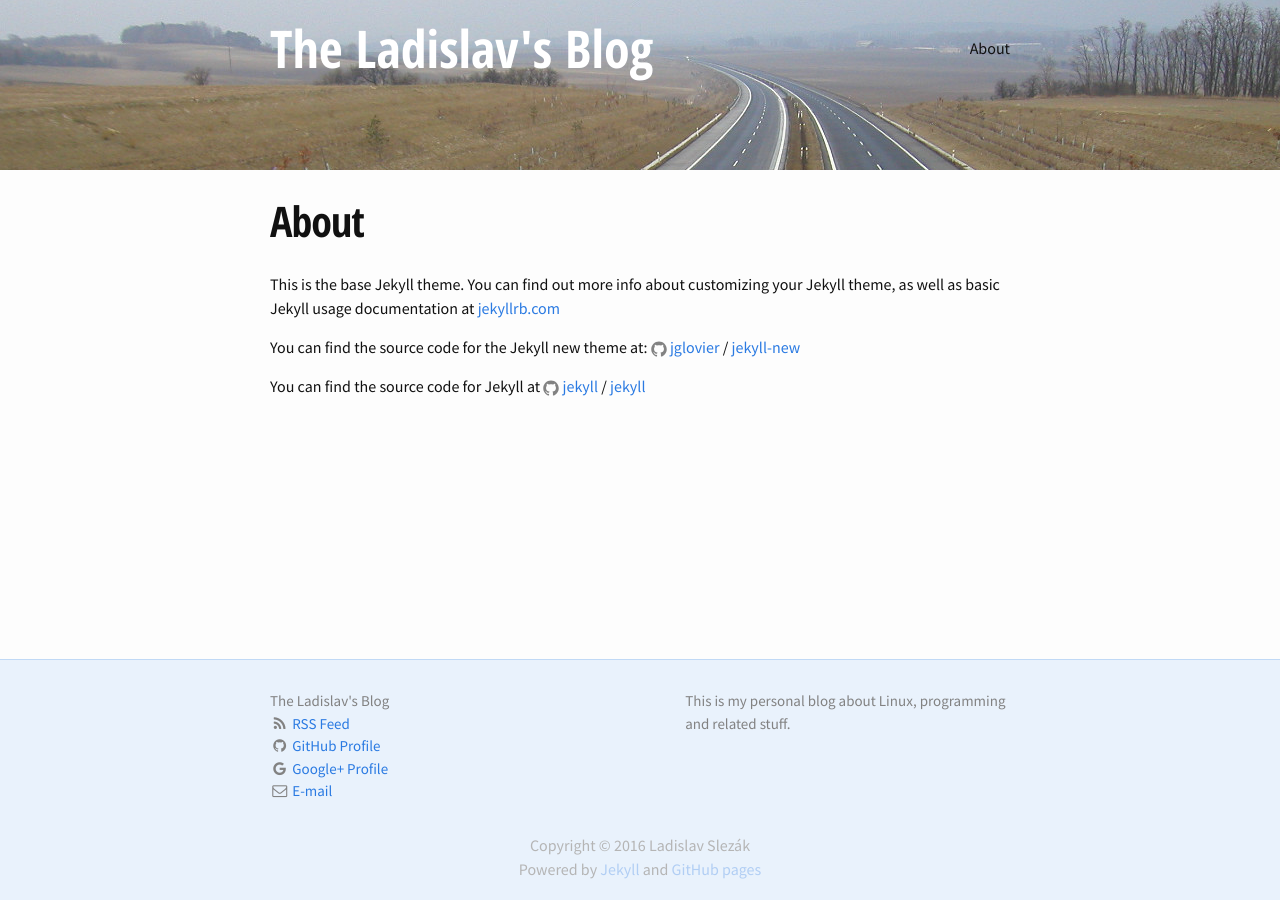
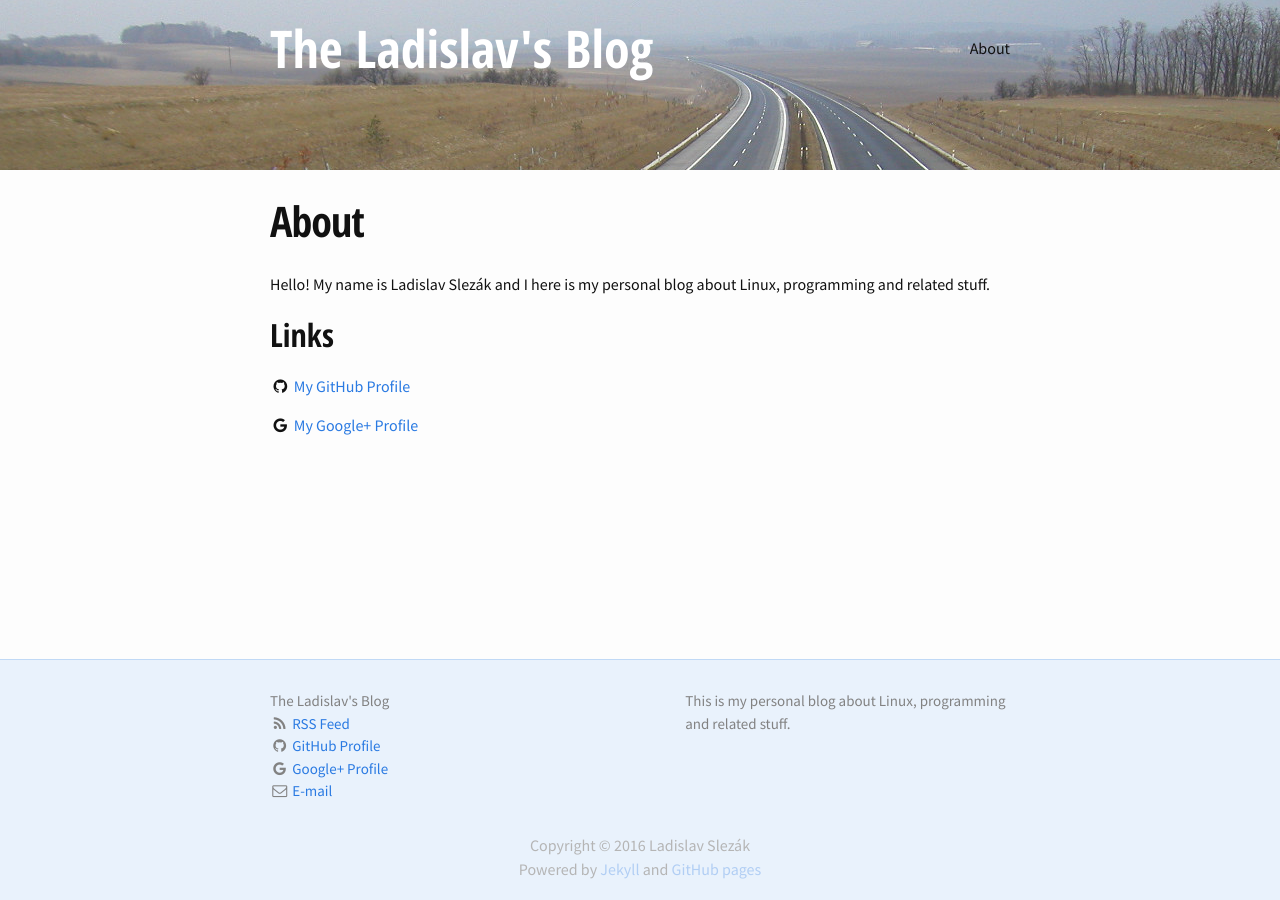
Before and after one commit to lslezak/blog, a Jekyll site: the page built from about.md, in a window 1280 px wide. Built offline with Jekyll 4.4.1, drawn with Linux system fonts in a browser that asks for light colours; nearby versions of some CDN libraries.

Commit message:
updated about

```diff
--- a/about.md
+++ b/about.md
@@ -4,12 +4,11 @@ title: About
 permalink: /about/
 ---
 
-This is the base Jekyll theme. You can find out more info about customizing your Jekyll theme, as well as basic Jekyll usage documentation at [jekyllrb.com](http://jekyllrb.com/)
+Hello! My name is Ladislav Slezák and I here is my personal blog about
+Linux, programming and related stuff.
 
-You can find the source code for the Jekyll new theme at:
-{% include icon-github.html username="jglovier" %} /
-[jekyll-new](https://github.com/jglovier/jekyll-new)
+## Links
 
-You can find the source code for Jekyll at
-{% include icon-github.html username="jekyll" %} /
-[jekyll](https://github.com/jekyll/jekyll)
+<span class="fa fa-github fa-fw"></span> [My GitHub Profile](https://github.com/lslezak)
+
+<span class="fa fa-google fa-fw"></span> [My Google+ Profile](https://www.google.com/+LadislavSlez%C3%A1k)
```
